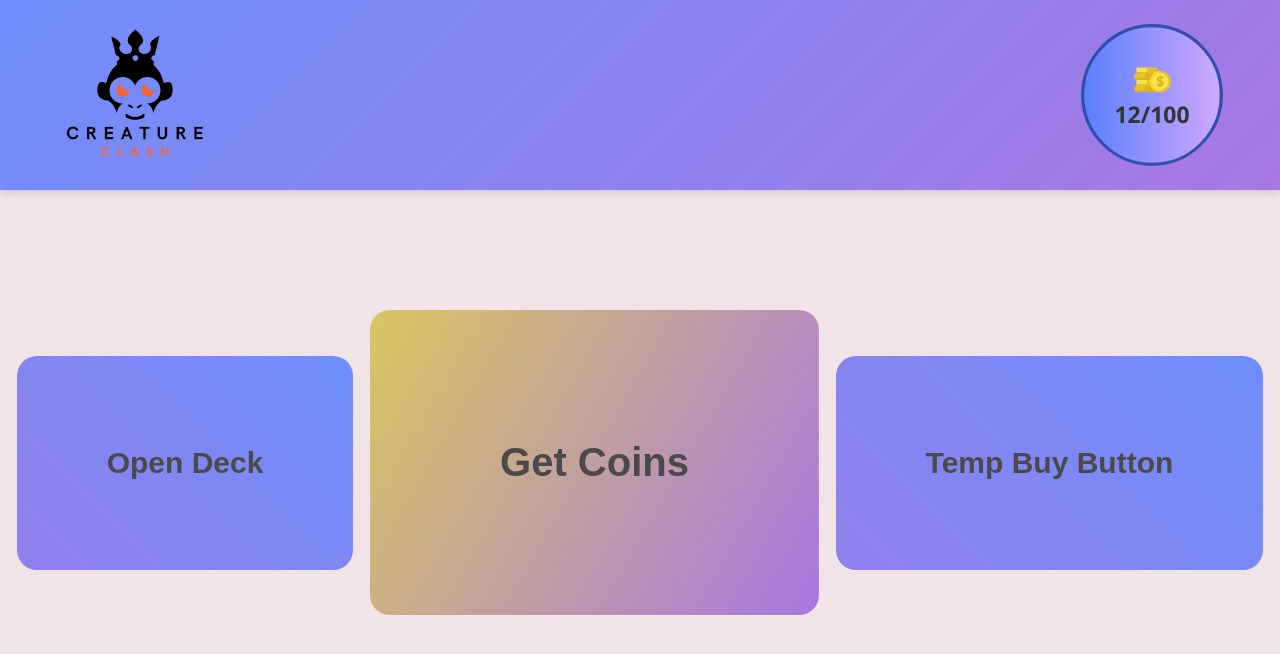
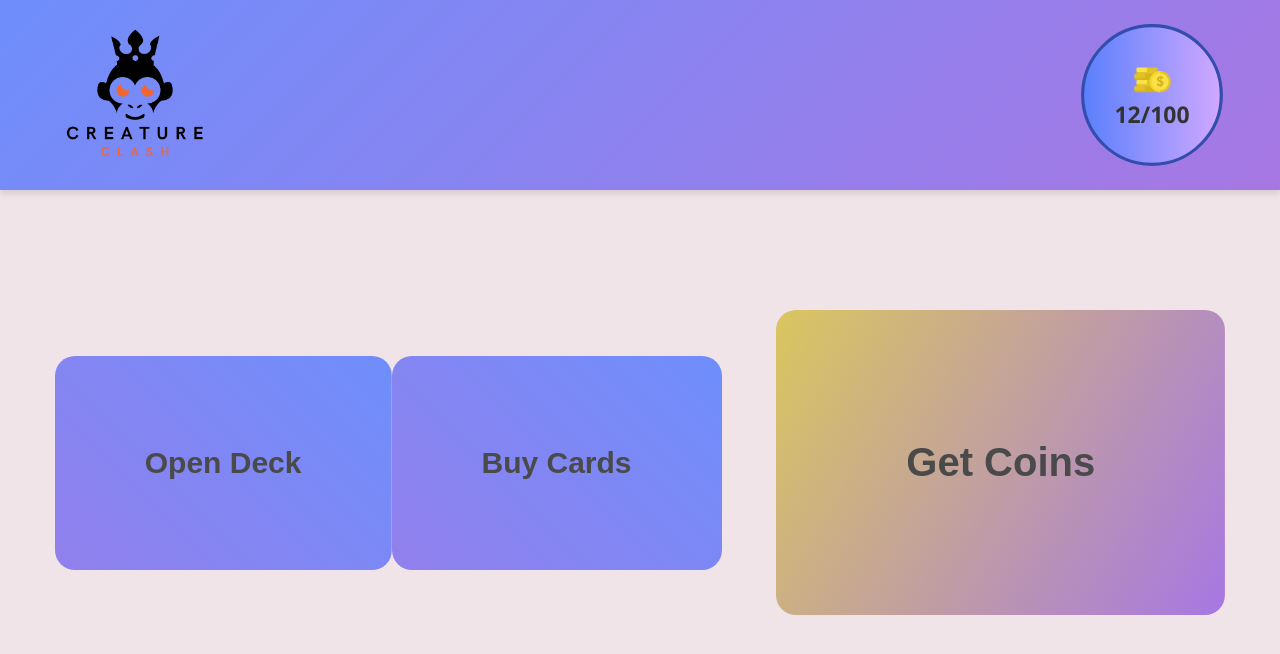
Before and after one commit to DamianoSchirinzi-Dev/anim-card-collector-app, a React (Create React App) app: page / in a window 1280 px wide. Shown: the top 654 px of the page. Built offline with nearby package versions, Linux system fonts and the light colour scheme.

Commit message:
Styling changes

```diff
--- a/src/App.tsx
+++ b/src/App.tsx
@@ -62,15 +62,13 @@ function App() {
         <CoinCounter current={userCoins} max={100} />
       </StyledNav>
       <StyledControlsSection>
+        <div className="topButtonMenu">
           <StyledButton
             size="medium"
             color="secondaryButton"
             onClick={handleOpen}
           >
             Open Deck
-        </StyledButton>
-        <StyledButton size="large" onClick={incrementCoins}>
-          Get Coins
           </StyledButton>
           <StyledButton
             size="medium"
@@ -79,7 +77,11 @@ function App() {
               addCardId(7);
             }}
           >
-          Temp Buy Button
+            Buy Cards
+          </StyledButton>
+        </div>
+        <StyledButton size="large" onClick={incrementCoins}>
+          Get Coins
         </StyledButton>
       </StyledControlsSection>
       <Modal cards={userDeck} isOpen={isModalOpen} onClose={handleClose} />
```
Lines whose indentation alone changed are shown as unchanged.
